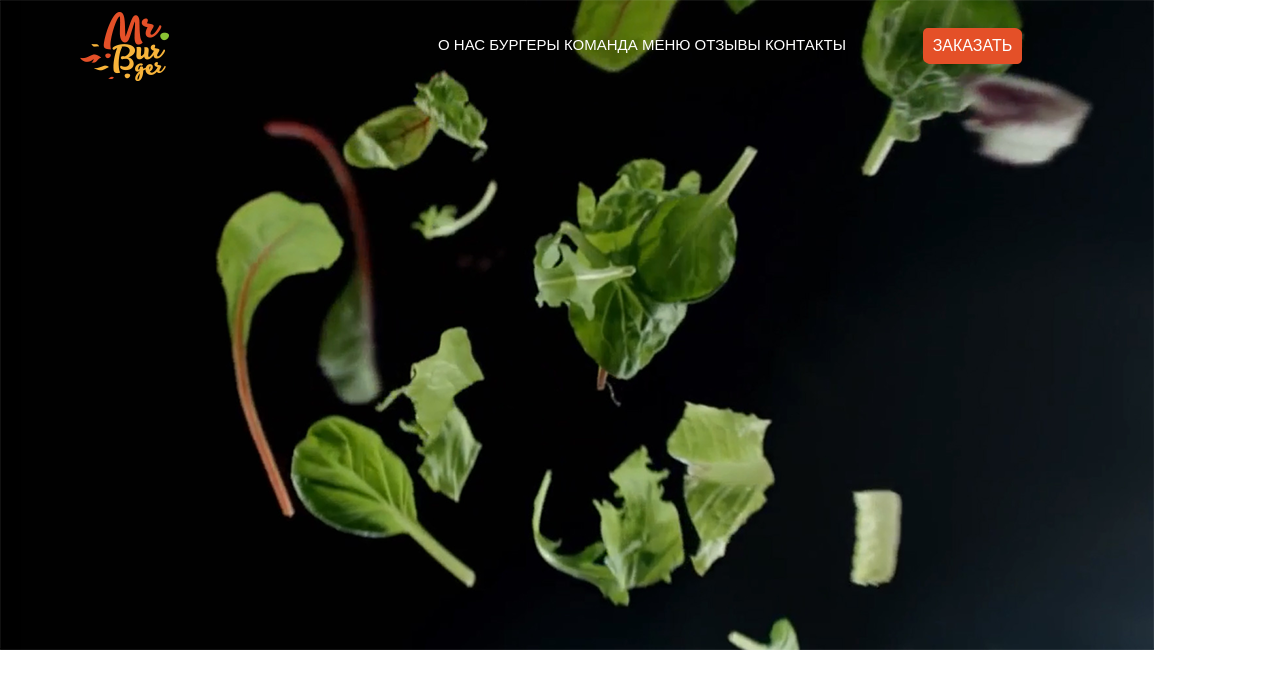
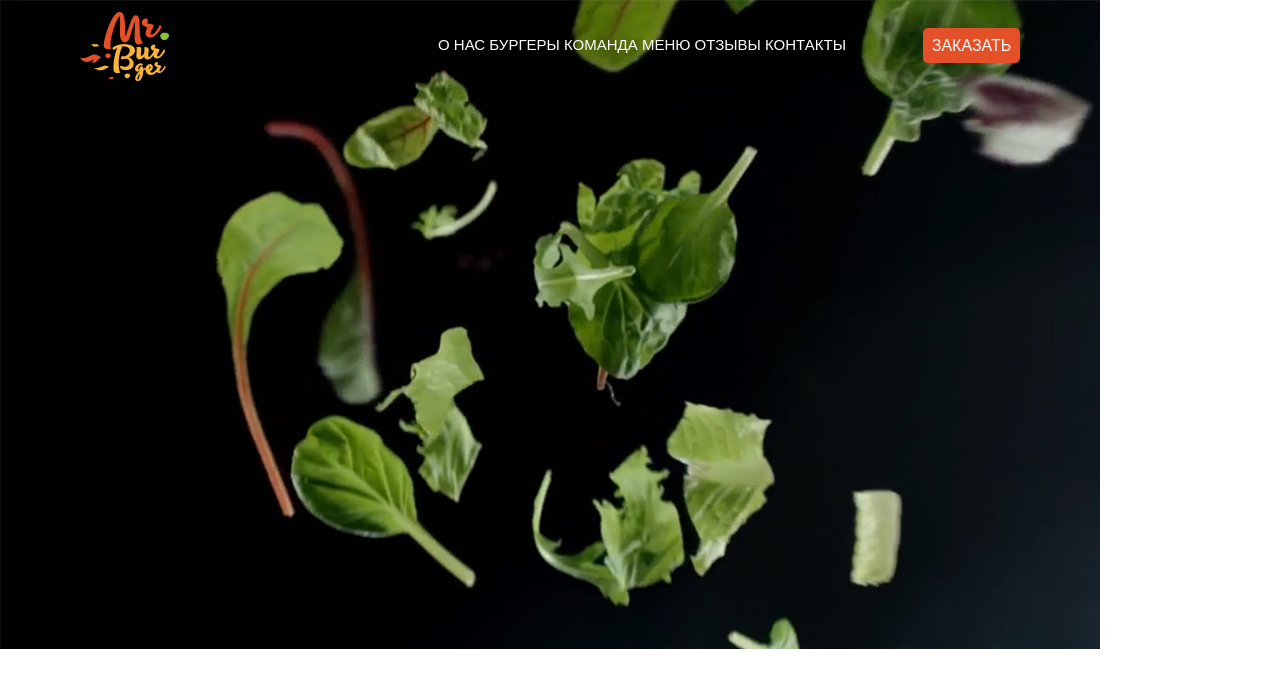
Before and after one commit to ilya89forrails/burger, a website: page index.html in a window 1280 px wide. Drawn offline with nearby package versions, Linux system fonts and the light colour scheme.

Commit message:
header_fixes

```diff
--- a/css/header.css
+++ b/css/header.css
@@ -11,6 +11,7 @@ a {
 	left: 0;
 	width: 1100px;
 	height: 649px;
+	background: url(../img/videobg.png)
 }
 
 #logo {
@@ -37,18 +38,14 @@ li {
 	display: inline;
 }
 
- #button {
+.button {
 	position: relative;
 	top: 28px;
 	left: 923px;
 	width: 97px;
 	height: 35px;
+	border-style: none;
 	border-radius: 5px;
 	background-color: #e45028;
+	color: white;
 }
-
-#order {
-	position: absolute;
-    left: 10%;
-    top: 7px;
-}
--- a/index.html
+++ b/index.html
@@ -24,17 +24,12 @@
 
         <header>
             <div id="videobg">
-                <img src="img/videobg.png">
+                <div id="logo">
+                    <a href="#">
+                        <img src="img/logo.png">
+                    </a>
                 </div>
-            <div id="logo">
-                <img src="img/logo.png">
-            </div>
-            <div id="button">
-                <img src="img/RoundedRectangle1_6.png">
-                <a id="order" href="#">  ЗАКАЗАТЬ </a>
-            </div>
-
-            <div id="header-menu">
+                <div>
                     <ul id="upper-menu">
                         <li><a href="#">О НАС</a></li>
                         <li><a href="#">БУРГЕРЫ</a></li>
@@ -43,6 +38,8 @@
                         <li><a href="#">ОТЗЫВЫ</a></li>
                         <li><a href="#">КОНТАКТЫ</a></li>
                     </ul>
+                </div>
+                   <input type="button" class="button" value="ЗАКАЗАТЬ" />
             </div>
         </header>
 
```
Lines whose indentation alone changed are shown as unchanged.
